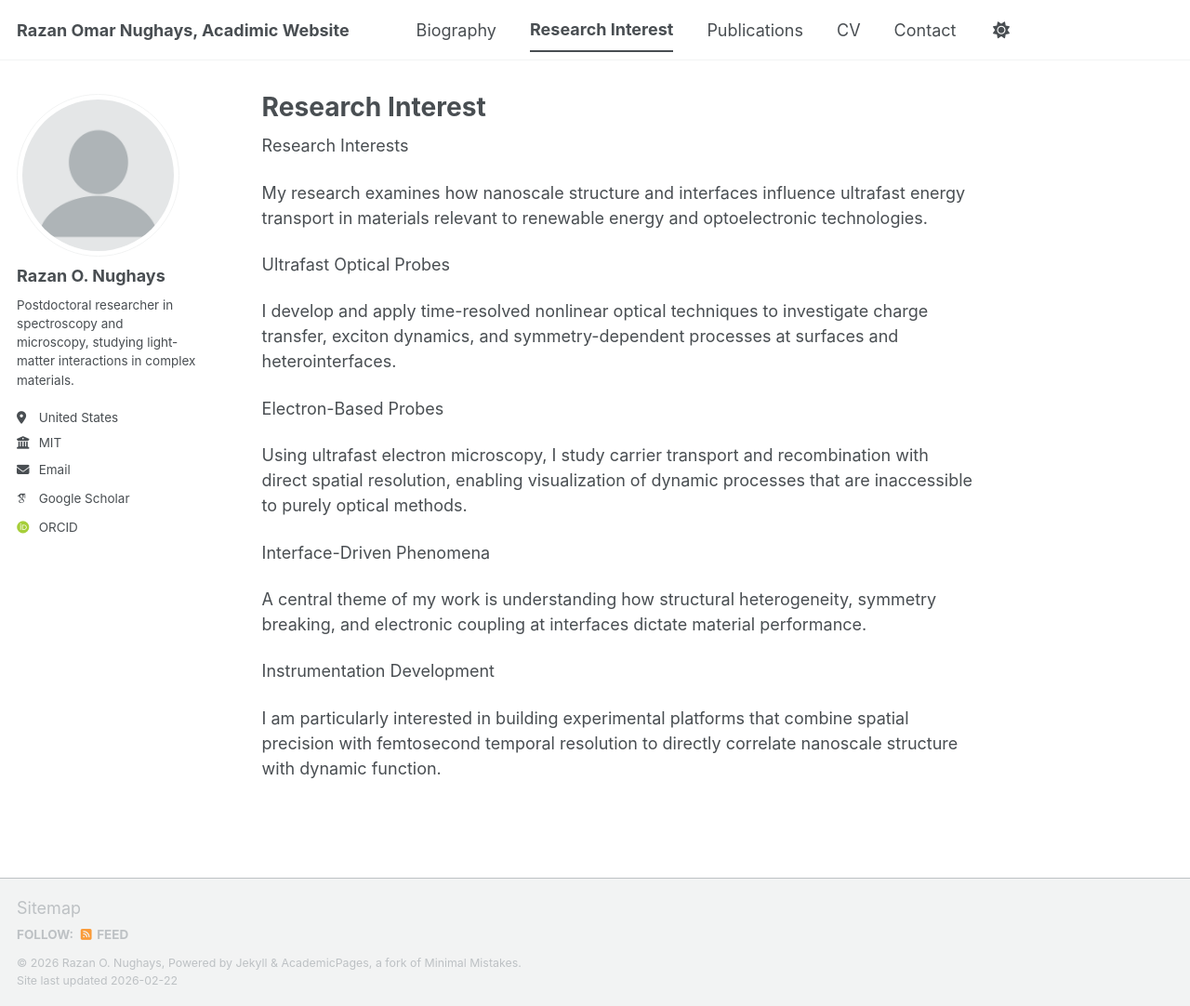
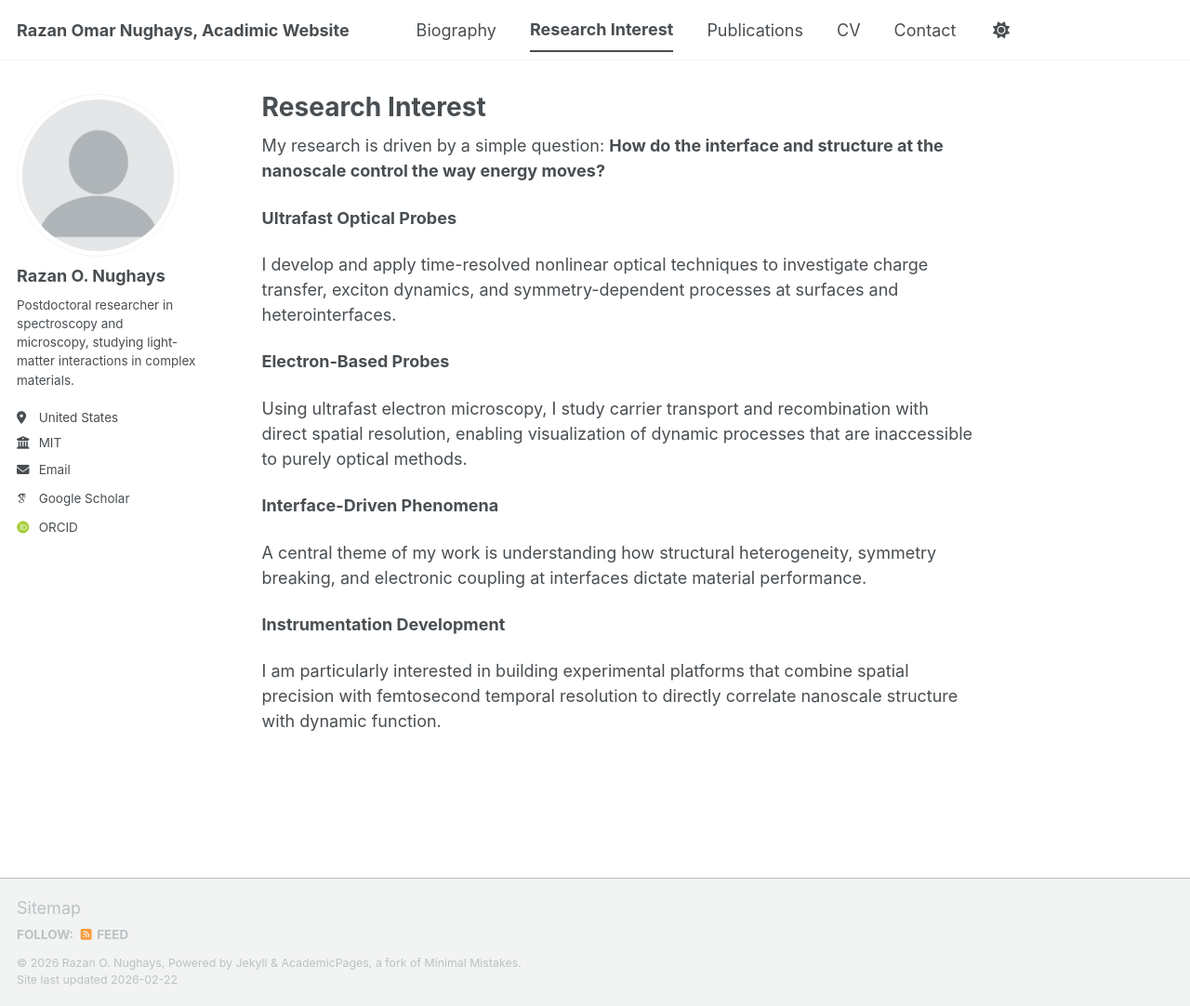
Before and after one commit to RazanNughays/RazanNughays.github.io, a Jekyll site: the page built from _pages/research.md, in a window 1280 px wide and 1082 px high. Shown: the whole window at 93% size. Built offline with Jekyll 4.4.1, drawn with Linux system fonts in a browser that asks for light colours; some web fonts are replaced; a script bundle is joined from its source files by our own code; library files that are not in the unit come from our copies.

Commit message:
Update research.md

```diff
--- a/_pages/research.md
+++ b/_pages/research.md
@@ -5,22 +5,22 @@ permalink: /research/
 author_profile: true
 ---
 
-Research Interests
+My research is driven by a simple question:
+**How do the interface and structure at the nanoscale control the way energy moves?**
 
-My research examines how nanoscale structure and interfaces influence ultrafast energy transport in materials relevant to renewable energy and optoelectronic technologies.
 
-Ultrafast Optical Probes
+**Ultrafast Optical Probes**
 
 I develop and apply time-resolved nonlinear optical techniques to investigate charge transfer, exciton dynamics, and symmetry-dependent processes at surfaces and heterointerfaces.
 
-Electron-Based Probes
+**Electron-Based Probes**
 
 Using ultrafast electron microscopy, I study carrier transport and recombination with direct spatial resolution, enabling visualization of dynamic processes that are inaccessible to purely optical methods.
 
-Interface-Driven Phenomena
+**Interface-Driven Phenomena**
 
 A central theme of my work is understanding how structural heterogeneity, symmetry breaking, and electronic coupling at interfaces dictate material performance.
 
-Instrumentation Development
+**Instrumentation Development**
 
 I am particularly interested in building experimental platforms that combine spatial precision with femtosecond temporal resolution to directly correlate nanoscale structure with dynamic function.
```
